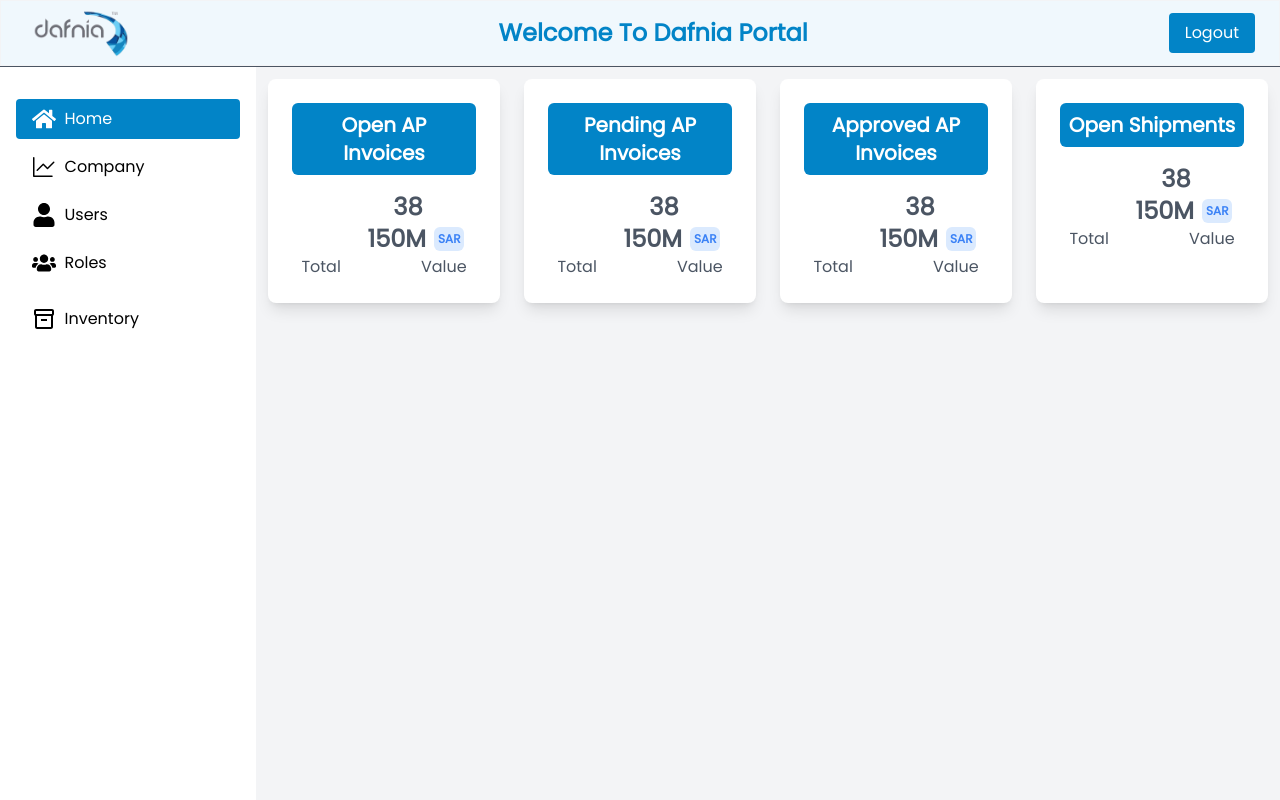
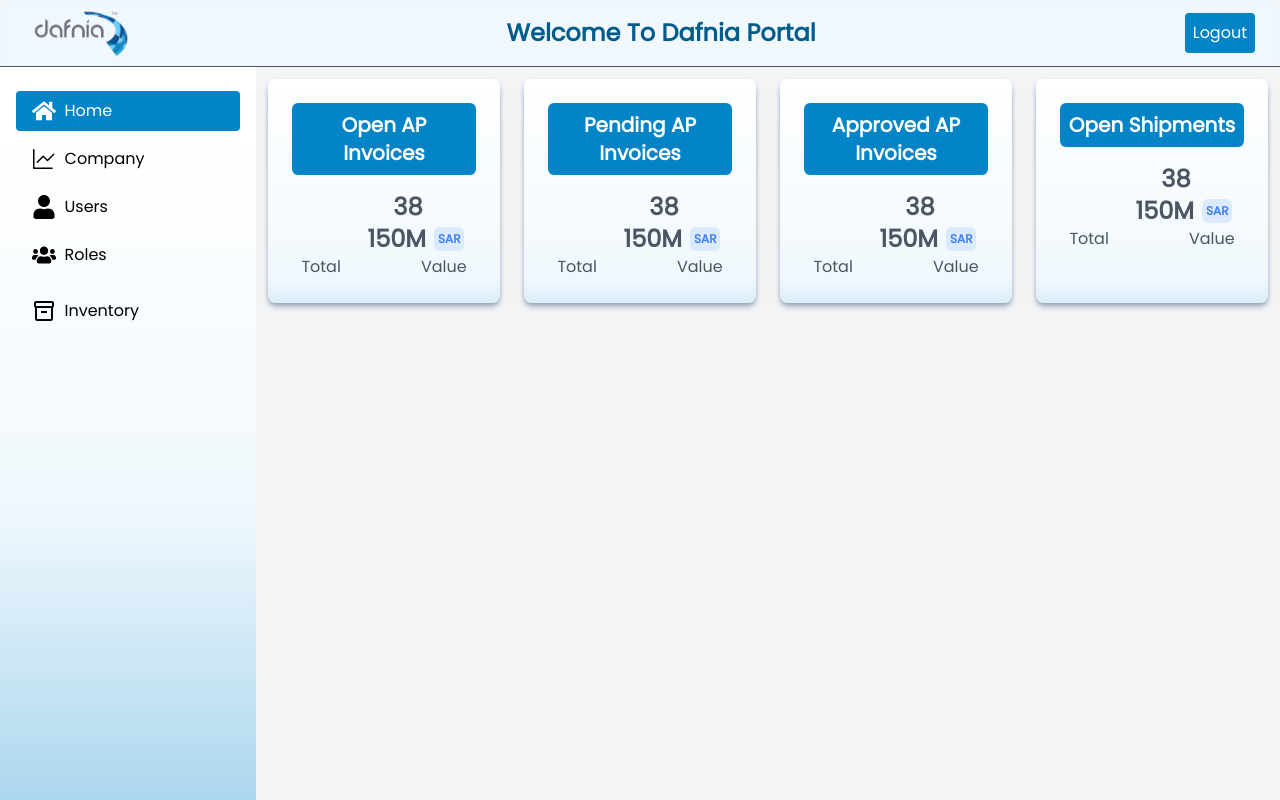
Before and after one commit to haseebx16/dafnia, a Next.js app: page /dashboard in a window 1280 px wide. Built offline with nearby package versions, Linux system fonts and the light colour scheme.

Commit message:
gradient added

```diff
--- a/app/components/Layout/Layout.js
+++ b/app/components/Layout/Layout.js
@@ -19,7 +19,14 @@ export default function Layout({ children }) {
       {/* Navbar / Header */}
       <header className="flex items-center justify-between px-6 w-full border border-gray-100"  style={{ background: navbar ? secondaryColor : "bg-blue-50" }}>
         <img src="/dafnia-png.png" className='w-auto h-16 p-2' alt="Dafnia Logo" />
-        <h1 className="text-2xl font-semibold " style={{color: primaryColor}}>Welcome To Dafnia Portal</h1>
+
+        <h1
+          className="text-2xl font-semibold"
+          style={{ color: primaryColor, filter: 'brightness(70%)' }}
+        >
+          Welcome To Dafnia Portal
+        </h1>
+
         <Link href='/'>
           <CustomButton title="Logout" />
         </Link>
--- a/app/components/Layout/sidebar.js
+++ b/app/components/Layout/sidebar.js
@@ -10,7 +10,7 @@ import { MdOutlineInventory2 } from "react-icons/md";
 import { TbPointFilled } from "react-icons/tb";
 
 const Sidebar = () => {
-  const { primaryColor } = useColor();
+  const { primaryColor, secondaryColor } = useColor();
   const [activeTab, setActiveTab] = useState('');
   const [isInventoryOpen, setIsInventoryOpen] = useState(false); // State to toggle inventory sub-menu
 
@@ -47,7 +47,7 @@ const Sidebar = () => {
   );
 
   return (
-    <aside className={`${font.className} w-64 h-full text-black bg-white flex flex-col`}>
+    <aside  className={`${font.className} w-64 text-black `} style={{ background:`linear-gradient(to bottom, white 10%, ${secondaryColor} 60%, ${primaryColor} 200%)`,}} >
       <nav className="flex-1 px-4 mt-6 space-y-4">
         {renderLink('/dashboard', FaHome, 'Home')}
         {renderLink('/company', GoGraph, 'Company')}
--- a/app/components/logout-button/button.js
+++ b/app/components/logout-button/button.js
@@ -10,7 +10,7 @@ const CustomButton = ({ title, func }) => {
   return (
     <>
         <button
-              className="px-4 py-2 text-white text-md rounded"
+              className="px-2 py-2 text-white text-md rounded"
               onMouseEnter={() => setCreateCompany(true)}
               onMouseLeave={() => setCreateCompany(false)}
               onClick={func}
--- a/app/dashboard/page.js
+++ b/app/dashboard/page.js
@@ -9,14 +9,18 @@ import { font } from '../components/font/poppins';
 import Layout from '../components/Layout/Layout';
 
 export default function Page() {
-  const { primaryColor } = useColor();
+  const { primaryColor , secondaryColor } = useColor();
 
   return (
     <Layout>
        <main className="flex-1 p-3 bg-gray-100">
   <div className="grid grid-cols-1 md:grid-cols-2 xl:grid-cols-4 gap-6">
     {/* Card 1 */}
-            <div className="bg-white p-6 rounded-lg text-center hover:cursor-pointer duration-400 group shadow-lg">
+    <div className="p-6 rounded-lg text-center hover:cursor-pointer duration-400 group shadow-md shadow-slate-400"
+         style={{
+           backgroundImage: `linear-gradient(to bottom, white 1%, ${secondaryColor} 90%, ${primaryColor} 200%)`,
+           color: 'black'
+         }}>
       <p className="font-bold text-white p-2 rounded-md text-xl mb-4" style={{ backgroundColor: primaryColor }}>
         Open AP Invoices
       </p>
@@ -32,7 +36,11 @@ export default function Page() {
     </div>
 
     {/* Card 2 */}
-            <div className="bg-white p-6 rounded-lg text-center hover:cursor-pointer duration-400 group shadow-lg">
+    <div className="p-6 rounded-lg text-center hover:cursor-pointer duration-400 group shadow-md shadow-slate-400"
+         style={{
+           backgroundImage: `linear-gradient(to bottom, white 1%, ${secondaryColor} 90%, ${primaryColor} 200%)`,
+           color: 'black'
+         }}>
       <p className="font-bold text-white p-2 rounded-md text-xl mb-4" style={{ backgroundColor: primaryColor }}>
         Pending AP Invoices
       </p>
@@ -48,7 +56,11 @@ export default function Page() {
     </div>
 
     {/* Card 3 */}
-            <div className="bg-white p-6 rounded-lg text-center hover:cursor-pointer duration-400 group shadow-lg">
+    <div className="p-6 rounded-lg text-center hover:cursor-pointer duration-400 group shadow-md shadow-slate-400"
+         style={{
+           backgroundImage: `linear-gradient(to bottom, white 1%, ${secondaryColor} 90%, ${primaryColor} 200%)`,
+           color: 'black'
+         }}>
       <p className="font-bold text-white p-2 rounded-md text-xl mb-4" style={{ backgroundColor: primaryColor }}>
         Approved AP Invoices
       </p>
@@ -64,7 +76,11 @@ export default function Page() {
     </div>
 
     {/* Card 4 */}
-            <div className="bg-white p-6 rounded-lg text-center hover:cursor-pointer duration-400 group shadow-lg">
+    <div className="p-6 rounded-lg text-center hover:cursor-pointer duration-400 group shadow-md shadow-slate-400"
+         style={{
+           backgroundImage: `linear-gradient(to bottom, white 1%, ${secondaryColor} 90%, ${primaryColor} 200%)`,
+           color: 'black'
+         }}>
       <p className="font-bold text-white p-2 rounded-md text-xl mb-4" style={{ backgroundColor: primaryColor }}>
         Open Shipments
       </p>
@@ -80,6 +96,7 @@ export default function Page() {
     </div>
   </div>
 </main>
+
       </Layout>
   );
 }
--- a/app/inventory-req/page.js
+++ b/app/inventory-req/page.js
@@ -212,7 +212,7 @@ function Page() {
         display: "flex",
         alignItems: "center",
         padding: "4px",
-        background: "#f0f4ff",
+        background: secondaryColor,
         borderRadius: "6px",
         border: "2px solid #ccc",
       }}
@@ -242,7 +242,7 @@ function Page() {
       display: "flex",
       alignItems: "center",
       padding: "4px",
-      background: "#f0f4ff",
+      background: secondaryColor,
       borderRadius: "6px",
       border: "2px solid #ccc",
     }}
@@ -300,7 +300,7 @@ function Page() {
   style={{
     display: "flex",
     flexDirection: "column",
-    gap: "40px", // Adjust this value for more or less space between the fields
+    gap: "40px",
   }}
 >
 {/* Additional text field below without label */}
@@ -476,7 +476,7 @@ function Page() {
   style={{
     display: "flex",
     flexDirection: "column",
-    gap: "40px", // Adjust this value for more or less space between the fields
+    gap: "40px",
   }}
 >
   {/* Document Date */}
@@ -588,7 +588,7 @@ function Page() {
 >
   <div className="mt-0 mb-0">
     <Tabs value={tabValue} onChange={handleTabChange}>
-      <Tab label="Content" sx={{ fontWeight: "bold", fontSize: "12px" }} />
+      <Tab label="Content" sx={{ fontWeight: "bold", fontSize: "12px"  }} />
       <Tab label="Attachments" sx={{ fontWeight: "bold", fontSize: "12px" }} />
     </Tabs>
 
@@ -666,12 +666,17 @@ function Page() {
                 />
               </TableCell>
               <TableCell>
-                <Button
-                  color="primary"
+              <Button
                   onClick={() => handleDeleteRow(index)}
-                  style={{ fontSize: "14px" }} // Reduced font size for button
+                  sx={{
+                    transition: "background-color 0.3s, color 0.3s",
+                    "&:hover": {
+                      color: "red",
+                    },
+                  }}
+                  style={{ fontSize: "14px" }}
                 >
-                  <RiDeleteBin6Line style={{ fontSize: "16px" }} /> {/* Adjusted icon size */}
+                  <RiDeleteBin6Line style={{ fontSize: "16px" }} />
                 </Button>
               </TableCell>
             </TableRow>
@@ -684,9 +689,9 @@ function Page() {
           className="mt-4 m-2"
           style={{
             whiteSpace: "nowrap",
-            width: "100px", // Reduced button width
+            width: "auto",
             background: primaryColor,
-            fontSize: "14px", // Reduced font size for button
+            fontSize: "12px",
           }}
         >
           Add Item
@@ -759,7 +764,6 @@ function Page() {
               </TableCell>
               <TableCell>
                 <Button
-                  color="primary"
                   onClick={() => handleDeleteRowA(index)}
                   sx={{
                     transition: "background-color 0.3s, color 0.3s",
@@ -767,9 +771,9 @@ function Page() {
                       color: "red",
                     },
                   }}
-                  style={{ fontSize: "14px" }} // Reduced font size for button
+                  style={{ fontSize: "14px" }}
                 >
-                  <RiDeleteBin6Line style={{ fontSize: "16px" }} /> {/* Adjusted icon size */}
+                  <RiDeleteBin6Line style={{ fontSize: "16px" }} />
                 </Button>
               </TableCell>
             </TableRow>
@@ -782,8 +786,8 @@ function Page() {
           className="mt-4 m-2"
           style={{
             whiteSpace: "nowrap",
-            width: "100px",
-            background: secondaryColor,
+            width: "auto",
+            background: primaryColor,
             fontSize: "12px",
           }}
         >
```
Lines whose indentation alone changed are shown as unchanged.
